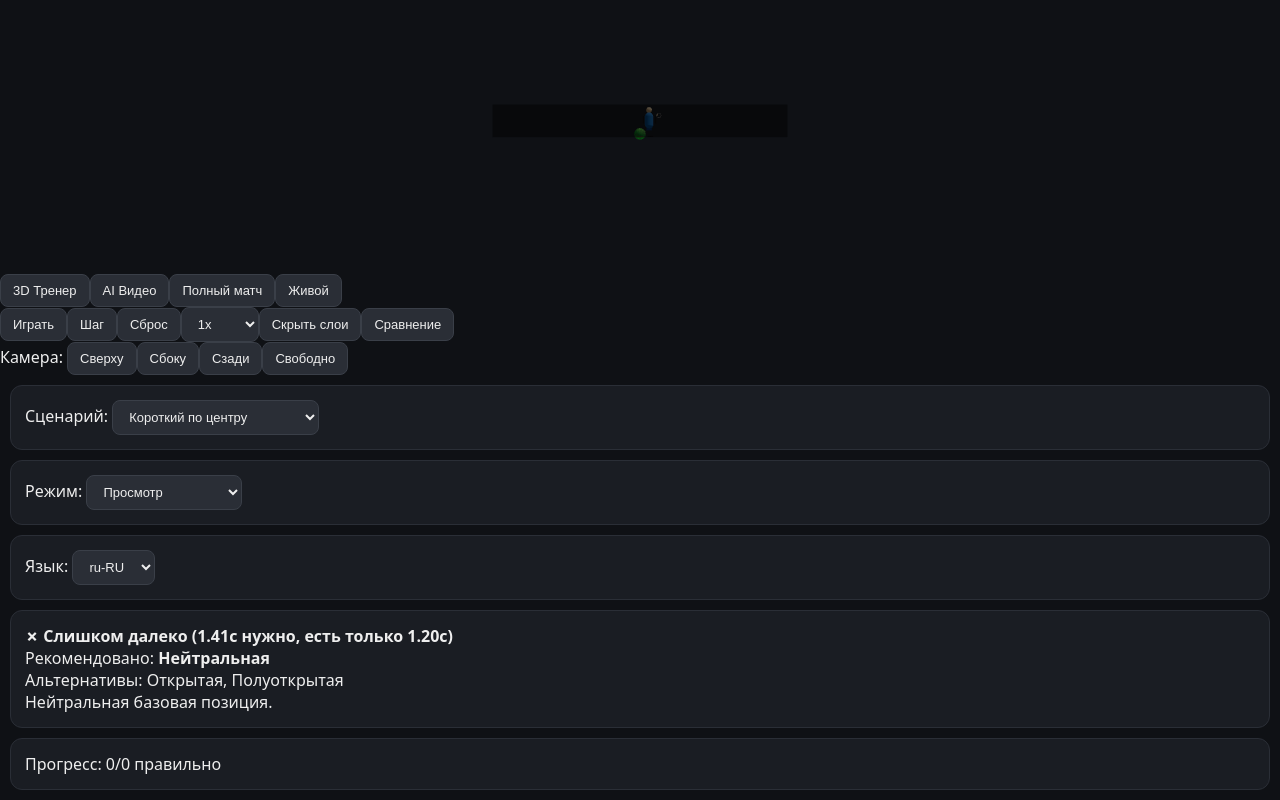
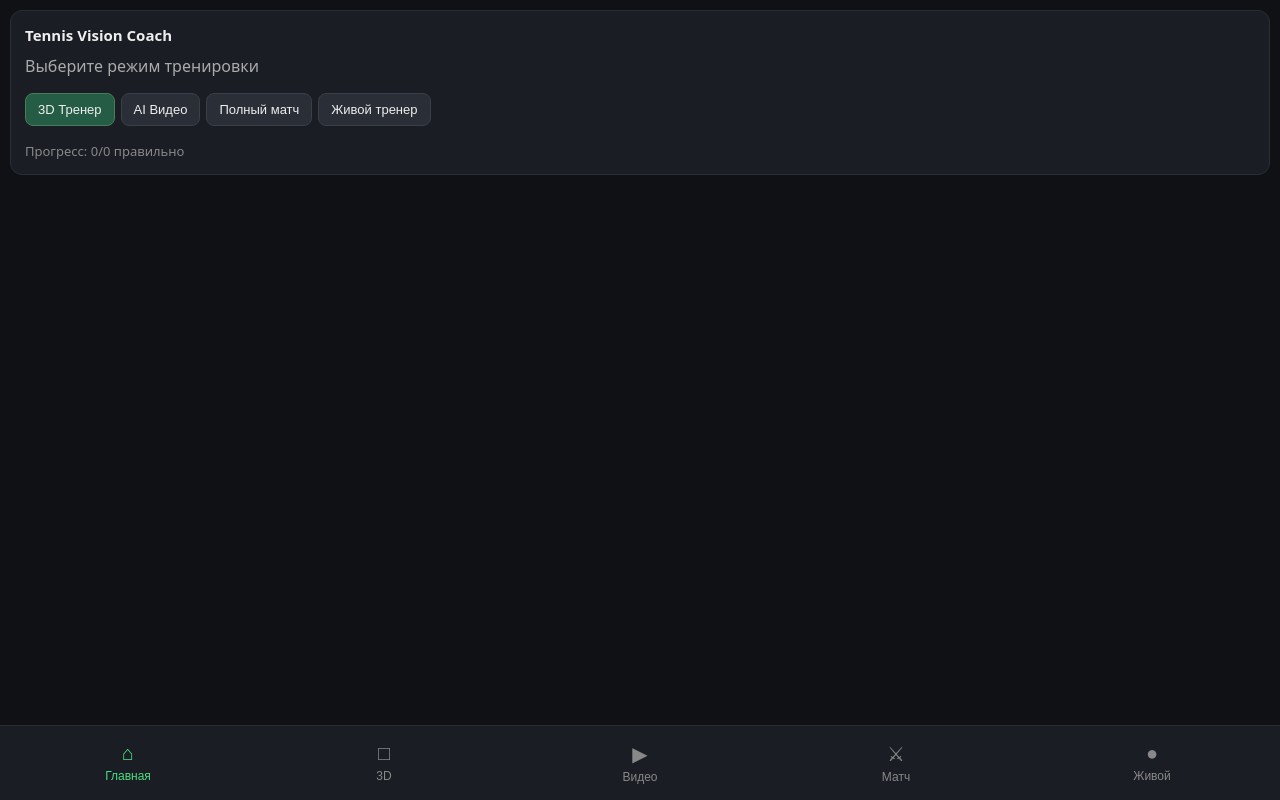
Before and after one commit to X988/tennis-vision-coach-clean, a React (Vite) app: page / in a window 1280 px wide. Built offline with nearby package versions, Linux system fonts and the light colour scheme.

Commit message:
Redesign UI: bottom nav, screens, back button

```diff
--- a/src/App.tsx
+++ b/src/App.tsx
@@ -18,55 +18,32 @@ import { CompareView } from './components/CompareView';
 import { saveAttempt, getStats } from './lib/storage';
 
 const STANCE_KEYWORDS: Record<string, Record<Stance, string[]>> = {
-  'en-US': { open: ['open'], 'semi-open': ['semi open', 'semi-open', 'semi'], neutral: ['neutral'], closed: ['closed'] },
-  'ru-RU': { open: ['открытая', 'открытый'], 'semi-open': ['полуоткрытая', 'полуоткрытый', 'полу'], neutral: ['нейтральная', 'нейтральный'], closed: ['закрытая', 'закрытый'] },
-  'uk-UA': { open: ['відкрита', 'відкритий'], 'semi-open': ['напіввідкрита', 'напіввідкритий'], neutral: ['нейтральна'], closed: ['закрита'] },
+  'ru-RU': { open: ['открытая', 'открытый'], 'semi-open': ['полуоткрытая', 'полуоткрытый'], neutral: ['нейтральная'], closed: ['закрытая'] },
+  'en-US': { open: ['open'], 'semi-open': ['semi'], neutral: ['neutral'], closed: ['closed'] },
 };
 
-const LANGS = Object.keys(STANCE_KEYWORDS);
-
 const T = {
-  tabs: { '3d': '3D Тренер', video: 'AI Видео', match: 'Полный матч', live: 'Живой' },
-  play: 'Играть',
-  pause: 'Пауза',
-  step: 'Шаг',
-  reset: 'Сброс',
-  hideLayers: 'Скрыть слои',
-  showLayers: 'Показать слои',
-  single: 'Один',
-  compare: 'Сравнение',
-  cam: 'Камера',
-  top: 'Сверху',
-  side: 'Сбоку',
-  back: 'Сзади',
-  free: 'Свободно',
-  scenario: 'Сценарий',
-  library: 'Библиотека',
-  mode: 'Режим',
-  playMode: 'Просмотр',
-  decide: 'Сначала решение',
-  lang: 'Язык',
-  stopMic: 'Стоп микрофон',
-  voiceStance: 'Голосом стойку',
+  title: 'Tennis Vision Coach',
+  tabs: { '3d': '3D', video: 'Видео', match: 'Матч', live: 'Живой' },
+  play: 'Играть', pause: 'Пауза', step: 'Шаг', reset: 'Сброс',
+  hideLayers: 'Скрыть слои', showLayers: 'Слои',
+  single: 'Один', compare: 'Сравнить',
+  cam: 'Камера', top: 'Сверху', side: 'Сбоку', back: 'Сзади', free: 'Свободно',
+  scenario: 'Сценарий', library: 'Библиотека',
+  mode: 'Режим', playMode: 'Просмотр', decide: 'Решение',
   chooseStance: 'Выберите стойку',
-  recommended: 'Рекомендовано',
-  alt: 'Альтернативы',
-  progress: 'Прогресс',
-  correct: 'правильно',
-  open: 'Открытая',
-  semiOpen: 'Полуоткрытая',
-  neutral: 'Нейтральная',
-  closed: 'Закрытая',
+  recommended: 'Рекомендовано', alt: 'Альтернативы',
+  progress: 'Прогресс', correct: 'правильно',
+  open: 'Открытая', semiOpen: 'Полуоткрытая', neutral: 'Нейтральная', closed: 'Закрытая',
+  back: '←',
 };
 
 const stanceLabel: Record<Stance, string> = {
-  open: T.open,
-  'semi-open': T.semiOpen,
-  neutral: T.neutral,
-  closed: T.closed,
+  open: T.open, 'semi-open': T.semiOpen, neutral: T.neutral, closed: T.closed,
 };
 
 export default function App() {
+  const [screen, setScreen] = useState<'home' | '3d' | 'video' | 'match' | 'live'>('home');
   const [scIdx, setScIdx] = useState(0);
   const [customScenario, setCustomScenario] = useState<any>(null);
   const sc = customScenario || scenarios[scIdx];
@@ -82,13 +59,12 @@ export default function App() {
   const [speed, setSpeed] = useState(1);
   const [cam, setCam] = useState<'top'|'side'|'back'|'free'>('free');
   const [mode, setMode] = useState<'play'|'decide'|'compare'>('play');
-  const [tab, setTab] = useState<'3d'|'video'|'match'|'live'>('3d');
   const [showLayers, setShowLayers] = useState(true);
   const [showCompare, setShowCompare] = useState(false);
   const [userStance, setUserStance] = useState<Stance | null>(null);
   const [showHint, setShowHint] = useState(false);
   const [stats, setStats] = useState({ total: 0, correct: 0 });
-  const [lang, setLang] = useState('ru-RU');
+  const [lang] = useState('ru-RU');
   const [listening, setListening] = useState(false);
   const recognitionRef = useRef<any>(null);
 
@@ -100,19 +76,13 @@ export default function App() {
   useEffect(() => {
     ball.updateParams({ bouncePoint: sc.bounce, speed: sc.speed, spin: sc.spin as any, bounceHeight: sc.height });
     anim.setContactTime(ball.getContactTime());
-    setSimTime(0);
-    anim.reset();
-    setUserStance(null);
-    setShowHint(false);
+    setSimTime(0); anim.reset(); setUserStance(null); setShowHint(false);
   }, [scIdx, customScenario]);
 
   useEffect(() => {
     let id: number;
     const loop = () => {
-      if (playing) {
-        setSimTime(s => s + 0.016 * speed);
-        anim.update(0.016 * speed);
-      }
+      if (playing) { setSimTime(s => s + 0.016 * speed); anim.update(0.016 * speed); }
       id = requestAnimationFrame(loop);
     };
     id = requestAnimationFrame(loop);
@@ -122,15 +92,9 @@ export default function App() {
   useEffect(() => { getStats().then(setStats); }, []);
 
   const reset = () => {
-    setPlaying(false);
-    setSimTime(0);
-    anim.reset();
-    setUserStance(null);
-    setShowHint(false);
-    if (listening) {
-      recognitionRef.current?.stop();
-      setListening(false);
-    }
+    setPlaying(false); setSimTime(0); anim.reset();
+    setUserStance(null); setShowHint(false);
+    if (listening) { recognitionRef.current?.stop(); setListening(false); }
   };
 
   const onStancePick = async (s: Stance) => {
@@ -142,42 +106,43 @@ export default function App() {
   };
 
   const startListening = () => {
-    const SpeechRecognition = (window as any).SpeechRecognition || (window as any).webkitSpeechRecognition;
-    if (!SpeechRecognition) { alert('Распознавание речи не поддерживается'); return; }
-    const rec = new SpeechRecognition();
+    const SR = (window as any).SpeechRecognition || (window as any).webkitSpeechRecognition;
+    if (!SR) return alert('Голос не поддерживается');
+    const rec = new SR();
     rec.lang = lang;
-    rec.continuous = false;
-    rec.interimResults = false;
     rec.onresult = (e: any) => {
       const text = e.results[0][0].transcript.toLowerCase();
-      const map = STANCE_KEYWORDS[lang] || STANCE_KEYWORDS['ru-RU'];
-      for (const [stance, words] of Object.entries(map)) {
-        if (words.some(w => text.includes(w))) {
-          onStancePick(stance as Stance);
-          break;
-        }
+      const map = STANCE_KEYWORDS[lang];
+      for (const [st, words] of Object.entries(map)) {
+        if (words.some(w => text.includes(w))) { onStancePick(st as Stance); break; }
       }
     };
     rec.onend = () => setListening(false);
-    rec.onerror = () => setListening(false);
     recognitionRef.current = rec;
     rec.start();
     setListening(true);
   };
 
-  const stopListening = () => {
-    recognitionRef.current?.stop();
-    setListening(false);
+  const onReplay = (scenario: any) => {
+    setCustomScenario(scenario);
+    setScreen('3d');
   };
 
-  const onReplay = (scenario: any) => {
-    setCustomScenario(scenario);
-    setTab('3d');
-  };
+  const goHome = () => setScreen('home');
 
   return (
-    <>
-      <Canvas shadows style={{ display: showCompare ? 'none' : 'block' }}>
+    <div style={{ display: 'flex', flexDirection: 'column', height: '100vh' }}>
+      {/* Header with back */}
+      {screen !== 'home' && (
+        <div className="header">
+          <button onClick={goHome}>{T.back}</button>
+          <span>{T.tabs[screen as keyof typeof T.tabs] || T.title}</span>
+        </div>
+      )}
+
+      {/* Content */}
+      <div className="canvas-wrap" style={{ display: screen === '3d' ? 'block' : 'none' }}>
+        <Canvas shadows>
           <ambientLight intensity={0.55} />
           <directionalLight position={[8, 18, 6]} intensity={1.1} />
           {cam === 'top' && <PerspectiveCamera makeDefault position={[0, 22, 0]} fov={45} />}
@@ -189,26 +154,34 @@ export default function App() {
           <Ball engine={ball} simTime={simTime} />
           <Player pos={playerPos} stance={(userStance || dec.recommended) as Stance} shot={sc.shot as any} handed={sc.handed as any} anim={anim} simTime={simTime} />
         </Canvas>
-      {showCompare && (
-        <CompareView
-          studentScenario={{ ...sc, stance: userStance || 'neutral' }}
-          recommendedScenario={{ ...sc, stance: dec.recommended }}
-        />
-      )}
-      <div className="controls">
-        <div>
-          <button onClick={() => setTab('3d')}>{T.tabs['3d']}</button>
-          <button onClick={() => setTab('video')}>{T.tabs.video}</button>
-          <button onClick={() => setTab('match')}>{T.tabs.match}</button>
-          <button onClick={() => setTab('live')}>{T.tabs.live}</button>
+        {showCompare && <CompareView studentScenario={{ ...sc, stance: userStance || 'neutral' }} recommendedScenario={{ ...sc, stance: dec.recommended }} />}
       </div>
-        {tab === 'live' && <LiveCoach />}
-        {tab === 'video' && <VideoCoach onReplay={onReplay} />}
-        {tab === 'match' && <MatchCoach onReplay={onReplay} />}
-        {tab === '3d' && (
-          <>
-            <div>
-              <button onClick={() => setPlaying(p => !p)}>{playing ? T.pause : T.play}</button>
+
+      <div className="screen" style={{ display: screen === 'home' ? 'block' : 'none' }}>
+        <div className="panel">
+          <h3>{T.title}</h3>
+          <p style={{ color: '#aaa', margin: '8px 0 16px' }}>Выберите режим тренировки</p>
+          <div className="controls-row">
+            <button className="primary" onClick={() => setScreen('3d')}>3D Тренер</button>
+            <button onClick={() => setScreen('video')}>AI Видео</button>
+            <button onClick={() => setScreen('match')}>Полный матч</button>
+            <button onClick={() => setScreen('live')}>Живой тренер</button>
+          </div>
+          <div style={{ marginTop: 16, fontSize: 13, color: '#888' }}>
+            {T.progress}: {stats.correct}/{stats.total} {T.correct}
+          </div>
+        </div>
+      </div>
+
+      {screen === 'video' && <div className="screen"><VideoCoach onReplay={onReplay} /></div>}
+      {screen === 'match' && <div className="screen"><MatchCoach onReplay={onReplay} /></div>}
+      {screen === 'live' && <div className="screen"><LiveCoach /></div>}
+
+      {/* 3D controls overlay */}
+      {screen === '3d' && (
+        <div style={{ position: 'absolute', bottom: 70, left: 0, right: 0, maxHeight: '45%', overflowY: 'auto', background: 'rgba(15,17,21,0.92)', padding: '8px 0' }}>
+          <div className="controls-row" style={{ padding: '0 10px' }}>
+            <button className="primary" onClick={() => setPlaying(p => !p)}>{playing ? T.pause : T.play}</button>
             <button onClick={() => setSimTime(t => t + 0.05)}>{T.step}</button>
             <button onClick={reset}>{T.reset}</button>
             <select value={speed} onChange={e => setSpeed(+e.target.value)}>
@@ -218,13 +191,14 @@ export default function App() {
             <button onClick={() => setShowLayers(s => !s)}>{showLayers ? T.hideLayers : T.showLayers}</button>
             <button onClick={() => setShowCompare(s => !s)}>{showCompare ? T.single : T.compare}</button>
           </div>
-            <div>
-              {T.cam}: <button onClick={() => setCam('top')}>{T.top}</button>
+          <div className="controls-row" style={{ padding: '0 10px' }}>
+            <span style={{ fontSize: 13 }}>{T.cam}:</span>
+            <button onClick={() => setCam('top')}>{T.top}</button>
             <button onClick={() => setCam('side')}>{T.side}</button>
             <button onClick={() => setCam('back')}>{T.back}</button>
             <button onClick={() => setCam('free')}>{T.free}</button>
           </div>
-            <div className="panel">
+          <div className="panel" style={{ margin: '6px 10px' }}>
             {T.scenario}: {customScenario ? <b>{customScenario.name}</b> : (
               <select value={scIdx} onChange={e => { setCustomScenario(null); setScIdx(+e.target.value); }}>
                 {scenarios.map((s, i) => <option key={s.id} value={i}>{s.name}</option>)}
@@ -232,44 +206,59 @@ export default function App() {
             )}
             {customScenario && <button onClick={() => setCustomScenario(null)}>{T.library}</button>}
           </div>
-            <div className="panel">
+          <div className="panel" style={{ margin: '6px 10px' }}>
             {T.mode}: <select value={mode} onChange={e => setMode(e.target.value as any)}>
               <option value="play">{T.playMode}</option>
               <option value="decide">{T.decide}</option>
               <option value="compare">{T.compare}</option>
             </select>
-            </div>
-            <div className="panel">
-              {T.lang}: <select value={lang} onChange={e => setLang(e.target.value)}>
-                {LANGS.map(l => <option key={l} value={l}>{l}</option>)}
-              </select>
             {(mode === 'decide' || mode === 'compare') && (
-                <button onClick={listening ? stopListening : startListening}>
-                  {listening ? T.stopMic : T.voiceStance}
+              <button onClick={listening ? () => { recognitionRef.current?.stop(); setListening(false); } : startListening}>
+                {listening ? 'Стоп' : 'Голосом'}
               </button>
             )}
           </div>
           {(mode === 'decide' || mode === 'compare') && (
-              <div className="panel">
+            <div className="panel" style={{ margin: '6px 10px' }}>
               {T.chooseStance}:
+              <div className="controls-row">
                 {(['open','semi-open','neutral','closed'] as Stance[]).map(st => (
-                  <button key={st} className={`stance-btn ${userStance === st ? (userStance === dec.recommended ? 'correct' : 'wrong') : ''}`} onClick={() => onStancePick(st)}>{stanceLabel[st]}</button>
+                  <button key={st} className={userStance === st ? (userStance === dec.recommended ? 'correct' : 'wrong') : ''} onClick={() => onStancePick(st)}>
+                    {stanceLabel[st]}
+                  </button>
                 ))}
+              </div>
             </div>
           )}
           {(showHint || mode === 'play' || mode === 'compare') && (
-              <div className="panel">
+            <div className="panel" style={{ margin: '6px 10px' }}>
               <b>{reachInfo.ok ? '✓' : '✗'} {reachInfo.reason}</b><br/>
-                {T.recommended}: <b>{stanceLabel[dec.recommended as Stance] || dec.recommended}</b><br/>
+              {T.recommended}: <b>{stanceLabel[dec.recommended as Stance]}</b><br/>
               {T.alt}: {dec.alternatives.map(a => stanceLabel[a as Stance] || a).join(', ')}<br/>
               {dec.explanation}
-                {customScenario?.uncertainty && <div>Неопределённость: {(customScenario.uncertainty*100).toFixed(0)}%</div>}
             </div>
           )}
-            <div className="panel">{T.progress}: {stats.correct}/{stats.total} {T.correct}</div>
-          </>
+        </div>
       )}
+
+      {/* Bottom nav */}
+      <div className="bottom-nav">
+        <button className={screen === 'home' ? 'active' : ''} onClick={() => setScreen('home')}>
+          <span>⌂</span>Главная
+        </button>
+        <button className={screen === '3d' ? 'active' : ''} onClick={() => setScreen('3d')}>
+          <span>□</span>3D
+        </button>
+        <button className={screen === 'video' ? 'active' : ''} onClick={() => setScreen('video')}>
+          <span>▶</span>Видео
+        </button>
+        <button className={screen === 'match' ? 'active' : ''} onClick={() => setScreen('match')}>
+          <span>⚔</span>Матч
+        </button>
+        <button className={screen === 'live' ? 'active' : ''} onClick={() => setScreen('live')}>
+          <span>●</span>Живой
+        </button>
       </div>
-    </>
+    </div>
   );
 }
```
Lines whose indentation alone changed are shown as unchanged.
